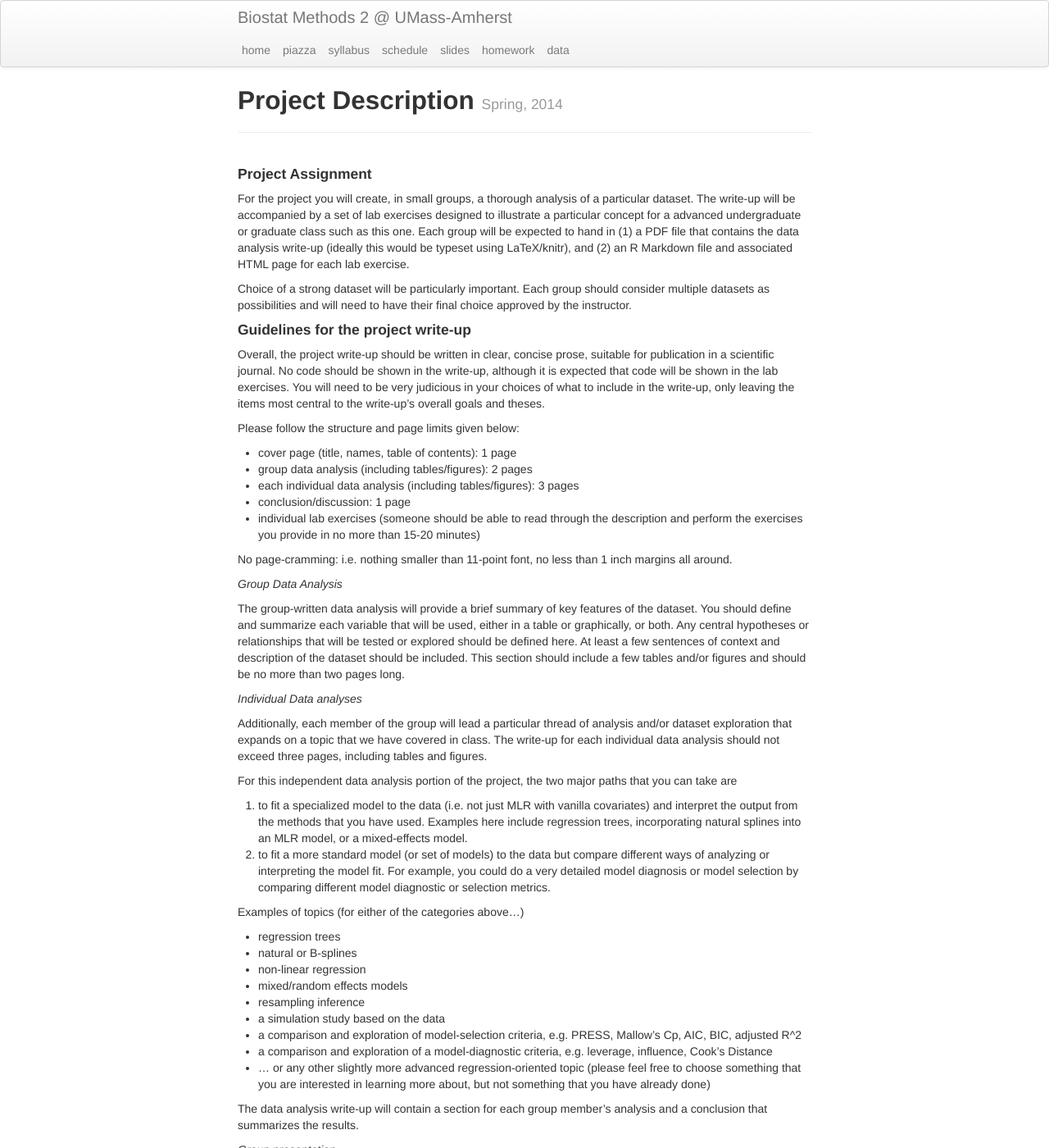
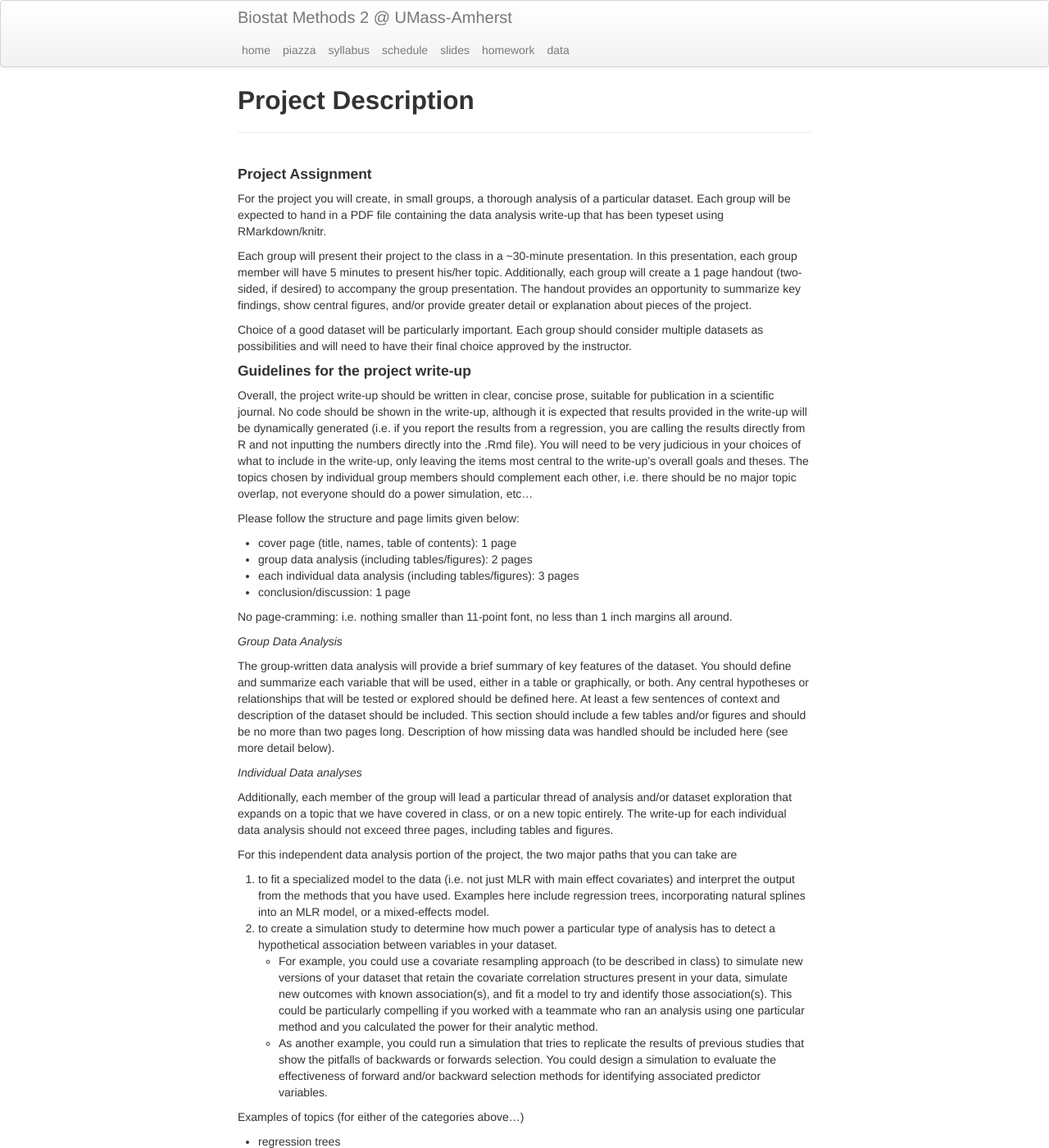
Before and after one commit to nickreich/stat-modeling-2015, a Jekyll site: the page built from pages/project.md, in a window 1280 px wide and 1400 px high. Shown: the whole window at 82% size. Built offline with Jekyll 4.4.1, drawn with Linux system fonts in a browser that asks for light colours; some of the changed text lies outside the part shown.

Commit message:
project changes.

```diff
--- a/pages/project.md
+++ b/pages/project.md
@@ -1,39 +1,41 @@
 ---
 layout: page
 title: Project Description
-tagline: Spring, 2014
 ---
 
 #### Project Assignment
-For the project you will create, in small groups, a thorough analysis of a particular dataset. The write-up will be accompanied by a set of lab exercises designed to illustrate a particular concept for a advanced undergraduate or graduate class such as this one. Each group will be expected to hand in (1) a PDF file that contains the data analysis write-up (ideally this would be typeset using LaTeX/knitr), and (2) an R Markdown file and associated HTML page for each lab exercise.
+For the project you will create, in small groups, a thorough analysis of a particular dataset. Each group will be expected to hand in a PDF file containing the data analysis write-up that has been typeset using RMarkdown/knitr.
 
-Choice of a strong dataset will be particularly important. Each group should consider multiple datasets as possibilities and will need to have their final choice approved by the instructor.
+Each group will present their project to the class in a ~30-minute presentation. In this presentation, each group member will have 5 minutes to present his/her topic. Additionally, each group will create a 1 page handout (two-sided, if desired) to accompany the group presentation. The handout provides an opportunity to summarize key findings, show central figures, and/or provide greater detail or explanation about pieces of the project.
+
+Choice of a good dataset will be particularly important. Each group should consider multiple datasets as possibilities and will need to have their final choice approved by the instructor.
 
 #### Guidelines for the project write-up
 
-Overall, the project write-up should be written in clear, concise prose, suitable for publication in a scientific journal. No code should be shown in the write-up, although it is expected that code will be shown in the lab exercises. You will need to be very judicious in your choices of what to include in the write-up, only leaving the items most central to the write-up's overall goals and theses.
+Overall, the project write-up should be written in clear, concise prose, suitable for publication in a scientific journal. No code should be shown in the write-up, although it is expected that results provided in the write-up will be dynamically generated (i.e. if you report the results from a regression, you are calling the results directly from R and not inputting the numbers directly into the .Rmd file). You will need to be very judicious in your choices of what to include in the write-up, only leaving the items most central to the write-up's overall goals and theses. The topics chosen by individual group members should complement each other, i.e. there should be no major topic overlap, not everyone should do a power simulation, etc...
 
 Please follow the structure and page limits given below:
 * cover page (title, names, table of contents): 1 page
 * group data analysis (including tables/figures): 2 pages
 * each individual data analysis (including tables/figures): 3 pages
 * conclusion/discussion: 1 page
-* individual lab exercises (someone should be able to read through the description and perform the exercises you provide in  no more than 15-20 minutes)
 
 No page-cramming: i.e. nothing smaller than 11-point font, no less than 1 inch margins all around.
 
 _Group Data Analysis_
 
-The group-written data analysis will provide a brief summary of key features of the dataset. You should define and summarize each variable that will be used, either in a table or graphically, or both. Any central hypotheses or relationships that will be tested or explored should be defined here. At least a few sentences of context and description of the dataset should be included. This section should include a few tables and/or figures and should be no more than two pages long.
+The group-written data analysis will provide a brief summary of key features of the dataset. You should define and summarize each variable that will be used, either in a table or graphically, or both. Any central hypotheses or relationships that will be tested or explored should be defined here. At least a few sentences of context and description of the dataset should be included. This section should include a few tables and/or figures and should be no more than two pages long. Description of how missing data was handled should be included here (see more detail below).
 
 _Individual Data analyses_
 
-Additionally, each member of the group will lead a particular thread of analysis and/or dataset exploration that expands on a topic that we have covered in class. The write-up for each individual data analysis should not exceed three pages, including tables and figures.
+Additionally, each member of the group will lead a particular thread of analysis and/or dataset exploration that expands on a topic that we have covered in class, or on a new topic entirely. The write-up for each individual data analysis should not exceed three pages, including tables and figures.
 
 For this independent data analysis portion of the project, the two major paths that you can take are
 
-1. to fit a specialized model to the data (i.e. not just MLR with vanilla covariates) and interpret the output from the methods that you have used. Examples here include regression trees, incorporating natural splines into an MLR model, or a mixed-effects model.
-2. to fit a more standard model (or set of models) to the data but compare different ways of analyzing or interpreting the model fit. For example, you could do a very detailed model diagnosis or model selection by comparing different model diagnostic or selection metrics.
+1. to fit a specialized model to the data (i.e. not just MLR with main effect covariates) and interpret the output from the methods that you have used. Examples here include regression trees, incorporating natural splines into an MLR model, or a mixed-effects model.
+2. to create a simulation study to determine how much power a particular type of analysis has to detect a hypothetical association between variables in your dataset.
+  - For example, you could use a covariate resampling approach (to be described in class) to simulate new versions of your dataset that retain the covariate correlation structures present in your data, simulate new outcomes with known association(s), and fit a model to try and identify those association(s). This could be particularly compelling if you worked with a teammate who ran an analysis using one particular method and you calculated the power for their analytic method.
+  - As another example, you could run a simulation that tries to replicate the results of previous studies that show the pitfalls of backwards or forwards selection. You could design a simulation to evaluate the effectiveness of forward and/or backward selection methods for identifying associated predictor variables.
 
 Examples of topics (for either of the categories above...)
 
@@ -41,39 +43,25 @@
 * natural or B-splines
 * non-linear regression
 * mixed/random effects models
-* resampling inference
-* a simulation study based on the data
-* a comparison and exploration of model-selection criteria, e.g. PRESS, Mallow's Cp, AIC, BIC, adjusted R^2
-* a comparison and exploration of a model-diagnostic criteria, e.g. leverage, influence, Cook's Distance
-* ... or any other slightly more advanced regression-oriented topic (please feel free to choose something that you are interested in learning more about, but not something that you have already done)
+* a comparison and exploration of model-selection methods, e.g. using different criteria (PRESS, Mallow's Cp, AIC, BIC, adjusted R^2), or stepwise-selection methods
+* ... or any other slightly more advanced model-fitting method (please feel free to choose something that you are interested in learning more about, but not something that you have already done)
 
 The data analysis write-up will contain a section for each group member's analysis and a conclusion that summarizes the results.
 
-_Group presentation_
-
-Each group will present their project to the class in a ~30-minute presentation. In this presentation, each group member will have 5 minutes to present his/her topic
-
-#### Lab exercises
-The lab exercises should mirror in structure some of the exercises that we have done in class (e.g. Global F-tests, permutation tests). They could even be an "annotated script" of the analysis that you ran for the write-up. The key here is that you should imagine trying to teach this to someone who has a working knowledge of regression, but may not be familiar with the tool/model/technique that you are demonstrating. Explain what your code is doing and why you are running things in the way that you are. Things that make the exercises you develop interactive at the small-group or whole-class level (e.g. the lab where we tallied the number of "significant" p-values that each person had from running the code in the global F-test lab) are a plus.
-
-#### GitHub
-It is expected that each group will craft their analysis collaboratively on GitHub.
+_Missing Data_
+Many datasets will have missing data in them. Your group will be expected to come up with an justifiable approach for dealing with any missingness in the data (i.e. multiple imputation, sensitivity analyses). Within a group, the approaches taken to deal with missing data should be consistent.
 
 #### Project grading
-Your project grade makes up 35% of your final grade for the class and will be calculated as follows:
+Your project grade makes up 40% of your final grade for the class and will be calculated as follows:
 
 * The final product produced by the group 50 points
   * 20 points: group data summary (clarity of data summary, quality of graphics/tables, adequate and accurate explanations of data, specific hypotheses defined, results summarized in conclusion/discussion section)
-  * 10 points: project details (page limits adhered to, appropriate sectioning, etc...)
-  * 10 points: uniformity of presentation (individual write-ups have same look and feel, the project feels like a single work, not too disjointed)
-  * 10 points: group presentation (time limits adhered to, project clearly summarized and defined, key findings highlighted, polished presentation)
-* Individually prepared data analysis 25 points
-  * 15 points: overall quality (clear and accurate description of methods/models used, appropriate use of equations to show what methods/models have been used, appropriate use of graphics/tables to support central results, summary of key results)
-  * 10 points: individual presentation (time limit adhered to, individual project clearly summarized)
-* Individually prepared lab exercise 25 points
-  * 10 points: overall quality (clear descriptions of the goals of the lab, adequate explanations of each step taken, clearly linked to the data analysis presented)
-  * 10 points: reproducibility (the lab code can be run without errors)
-  * 5 points: appropriate length (not too simple/short, not too detailed/long)
+  * 15 points: group presentation (time limits adhered to, project clearly summarized and defined, key findings highlighted, polished presentation, handout provides useful detail and/or explanations)
+  * 10 points: uniformity of presentation (individual write-ups have same look and feel, the project feels like a single work, not too disjointed, topic coordination a plus)
+  * 5 points: project details (page limits adhered to, appropriate sectioning, etc...)
+* Individually prepared data analysis 50 points
+  * 35 points: overall quality (clear and accurate description of methods/models used, correct implementation and interpretation of method(s) used, appropriate use of equations to show what methods/models have been used, appropriate use of graphics/tables to support central results, summary of key results)
+  * 15 points: individual presentation (clear statement/summary of goals and central results, use of figures rather than text to illustrate central ideas, time limit adhered to)
 
 To evaluate group participation and contributions, I will be using the following approach to evaluate each of your contributions to the project. Each student will be given 100 points to allocate among your teammates (excluding yourself). The more points you give to a teammate, the more you are indicating they contributed to the project. You cannot allocate the same number of points for any two team members. I reserve the right to intervene to correct gross imbalances in allocations if necessary. The number of points that you receive from your teammates will be summed, divided by 100, and then used as a multiplier on the final grade for the group project.
 
@@ -81,11 +69,10 @@
 
 
 #### Deadlines
-* Wed Mar 26: Groups propose a dataset
-* Wed Apr 2: Individual topics proposed (1 paragraph summary, submitted to instructors on Piazza under "project" label)
-* Mon Apr 7: Draft of group data description write-up due
-* Mon Apr 14: Draft of individual data analysis due
-* Mon Apr 21: Draft of individual lab exercise due
-* Tue Apr 22: Group-based project critiques
-* Thu Apr 24: Group 1 and Group 2 present
-* Tue Apr 29: Group 3 and Group 4 present
+* Fri Mar 27: Groups propose a dataset
+* Fri Apr 3: Individual topics proposed (1 paragraph summary, submitted to instructor on Google Drive)
+* Mon Apr 13: Draft of group data description write-up due
+* Mon Apr 20: Draft of individual data analysis due
+* Tue Apr 21: Group-based project critiques (??)
+* Thu Apr 23: Group 1 (and Group 2?) present
+* Tue Apr 28: Group 3 (and Group 2?) presents
```
Also changed, not shown: pages/schedule.md (+3 -3 lines).
